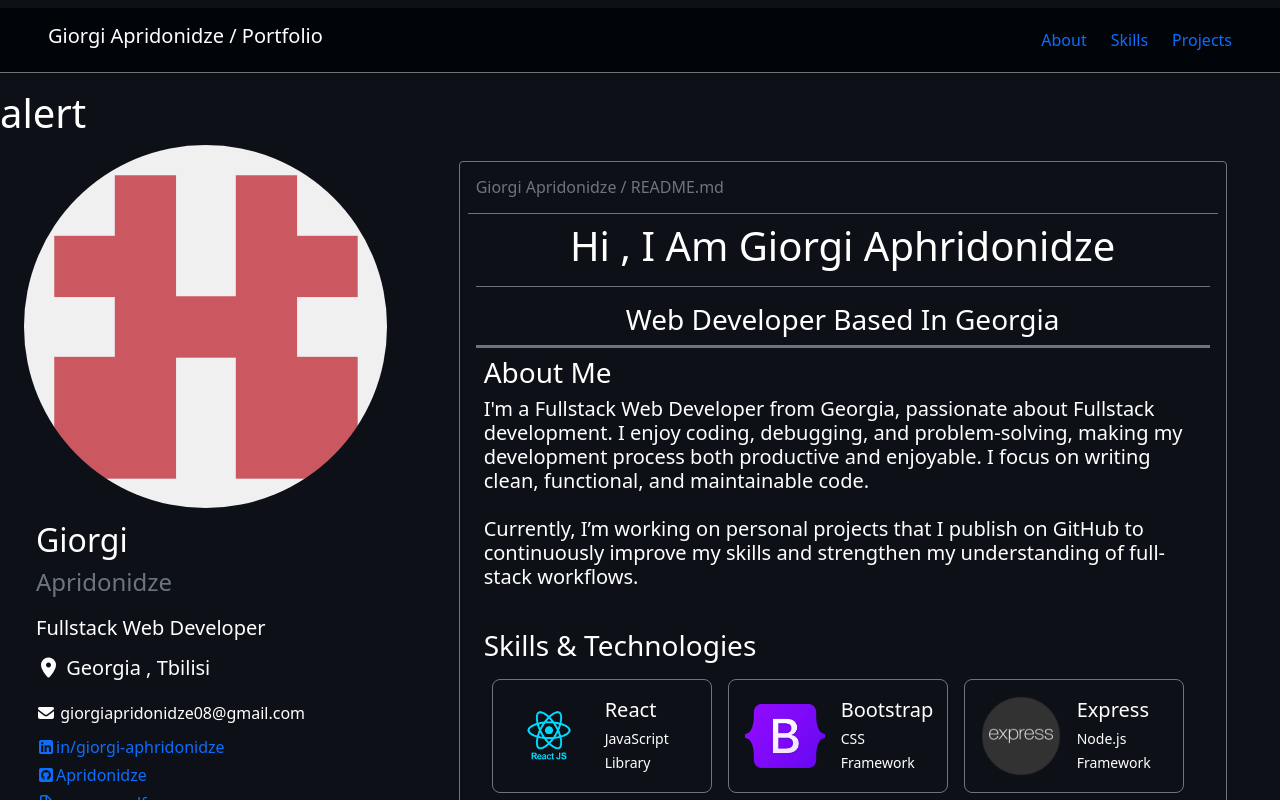
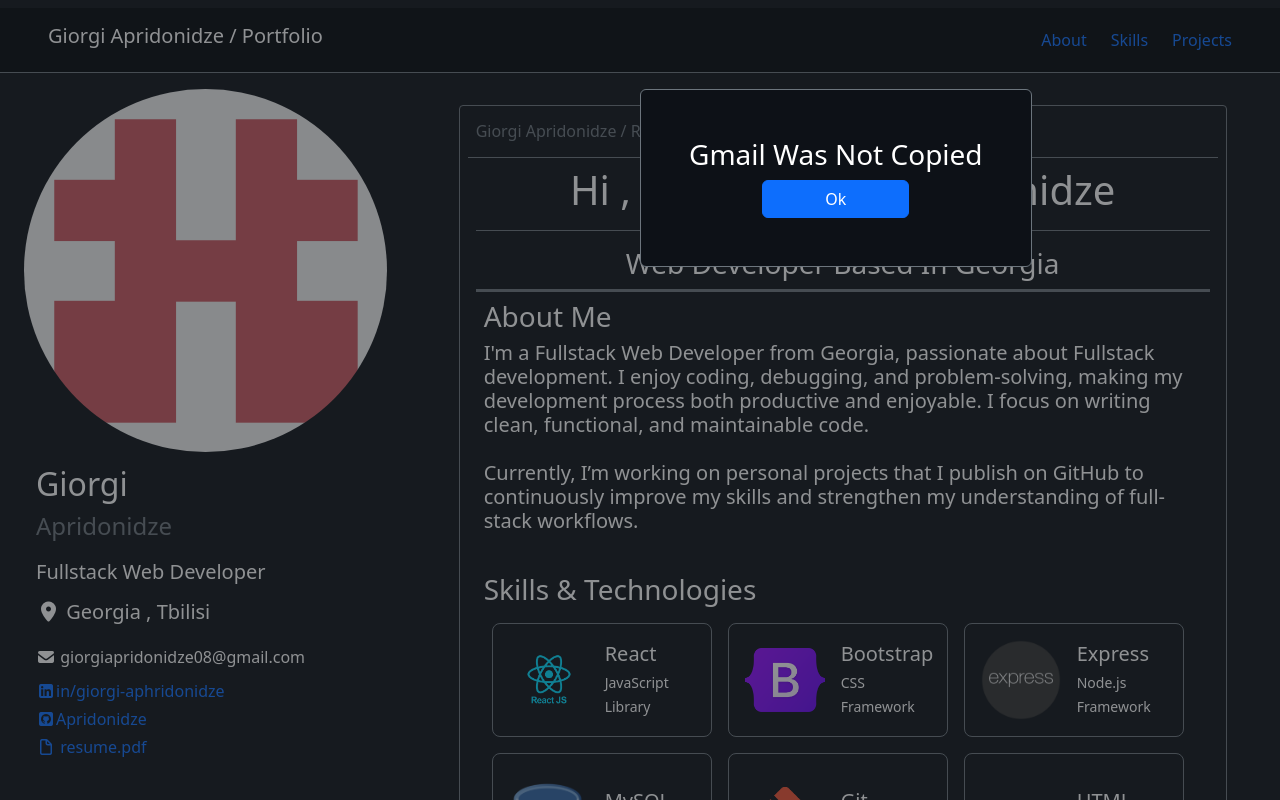
Before and after one commit to Apridonidze/portfolio, a React (Vite) app in the folder frontend/: page / in a window 1280 px wide. Both pictures are taken after a click on the element "giorgiapridonidze08@gmail.com". Shown: the top 800 px of the page. Built offline with nearby package versions, Linux system fonts and the light colour scheme.

Commit message:
styled Alert component

```diff
--- a/frontend/src/App.jsx
+++ b/frontend/src/App.jsx
@@ -5,6 +5,7 @@ import Header from "./components/Header";
 import Profile from "./components/Profile";
 import Projects from "./components/Projects";
 import README from "./components/README";
+import Alert from "./components/Alert";
 
 const App = () => {
 
@@ -17,7 +18,7 @@ const App = () => {
 
       <div className="app-body py-3" >
 
-        {toggleAlert.status && <h1>alert</h1>}
+        {toggleAlert.status && <><div className="alert-background position-fixed top-0 start-0 w-100 h-100 bg-dark opacity-50" onClick={() => setToggleAlert({status : false, text : null})}></div><Alert setToggleAlert={setToggleAlert} toggleAlert={toggleAlert}/></>}
 
         <div className="row">
 
--- a/frontend/src/components/Alert.jsx
+++ b/frontend/src/components/Alert.jsx
@@ -0,0 +1,11 @@
+const Alert = ( { setToggleAlert , toggleAlert } ) => {
+    return(
+        <div className="alert-container position-fixed border start-50 text-center p-5 rounded-2 border-secondary" style={{backgroundColor : '#0d1117'}}>
+            <h3>{toggleAlert.text}</h3>
+            <button className="btn btn-primary w-50" onClick={() => setToggleAlert({status:false , text: null})}>Ok</button>
+        </div>
+    )
+}
+
+
+export default Alert
```
